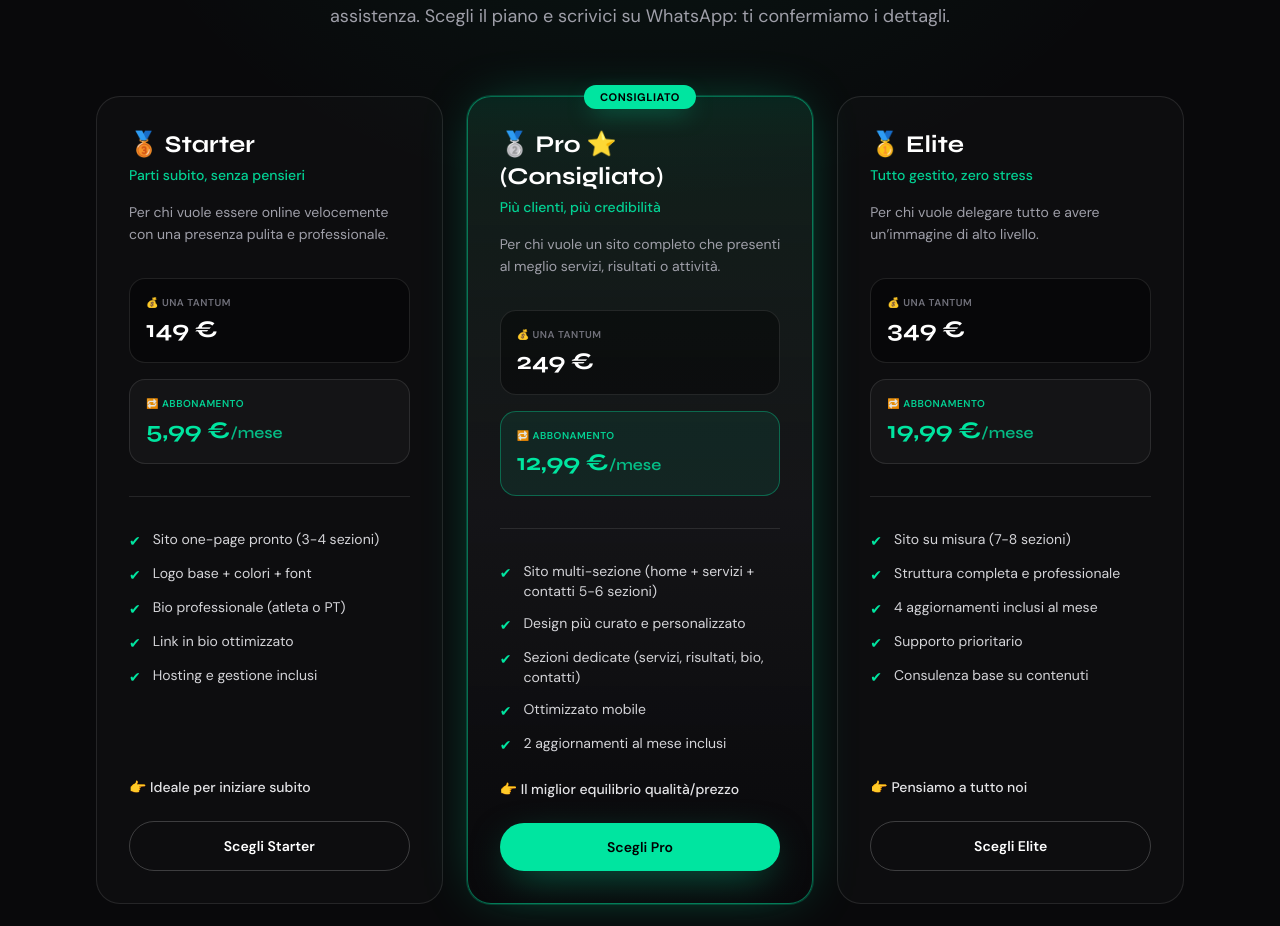
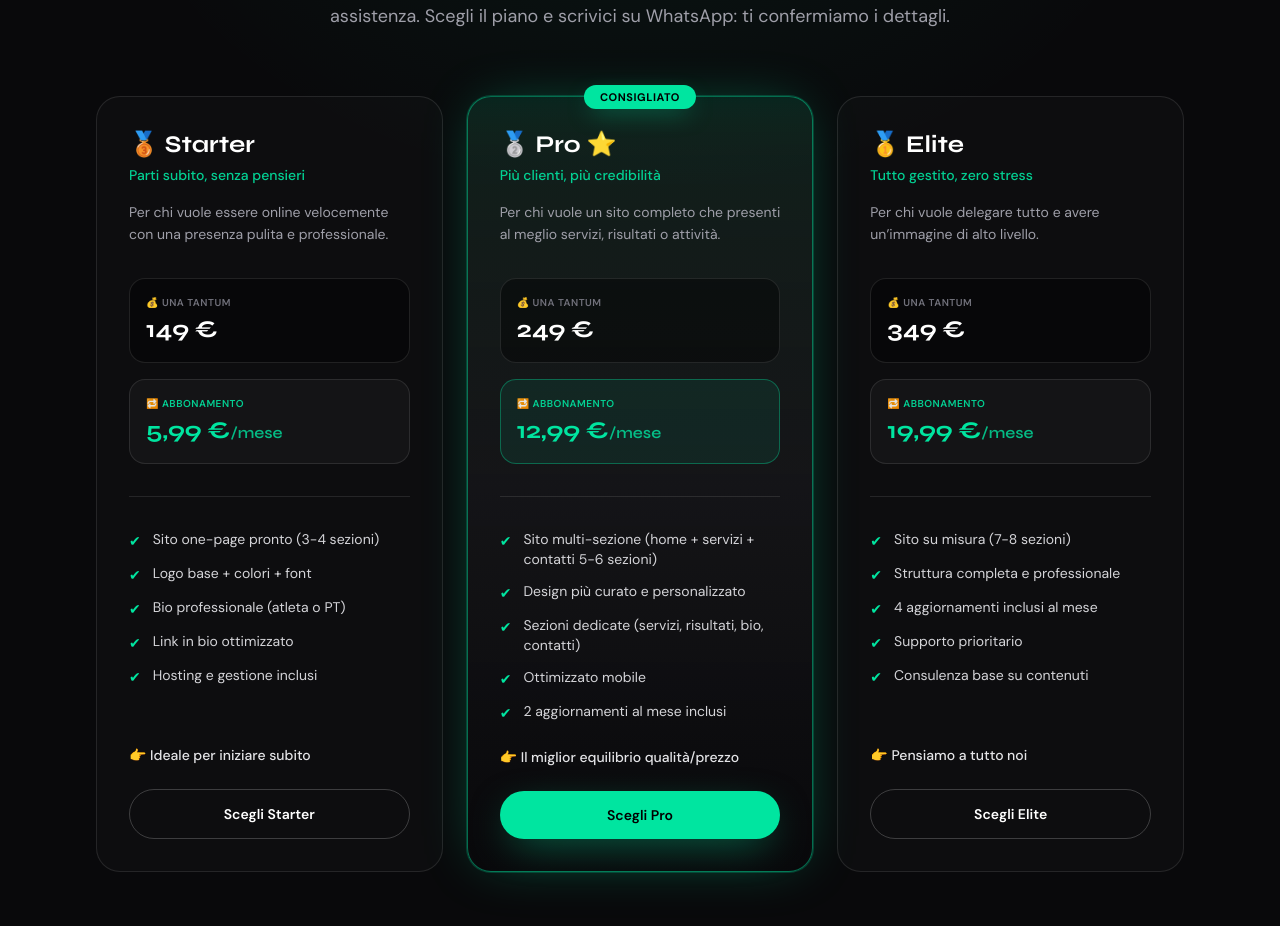
Before and after one commit to Salvo934/katahero, a Next.js app: page / in a window 1280 px wide. Shown: the part 3880-4806 px from the top of the page. Built offline with nearby package versions, Linux system fonts and the light colour scheme; no server answers.

Commit message:
aggiornamento pro

```diff
--- a/src/components/site/Packages.tsx
+++ b/src/components/site/Packages.tsx
@@ -33,7 +33,7 @@ const tiers: Tier[] = [
   },
   {
     name: "Pro",
-    heading: "🥈 Pro ⭐ (Consigliato)",
+    heading: "🥈 Pro ⭐",
     tagline: "Più clienti, più credibilità",
     blurb:
       "Per chi vuole un sito completo che presenti al meglio servizi, risultati o attività.",
```
